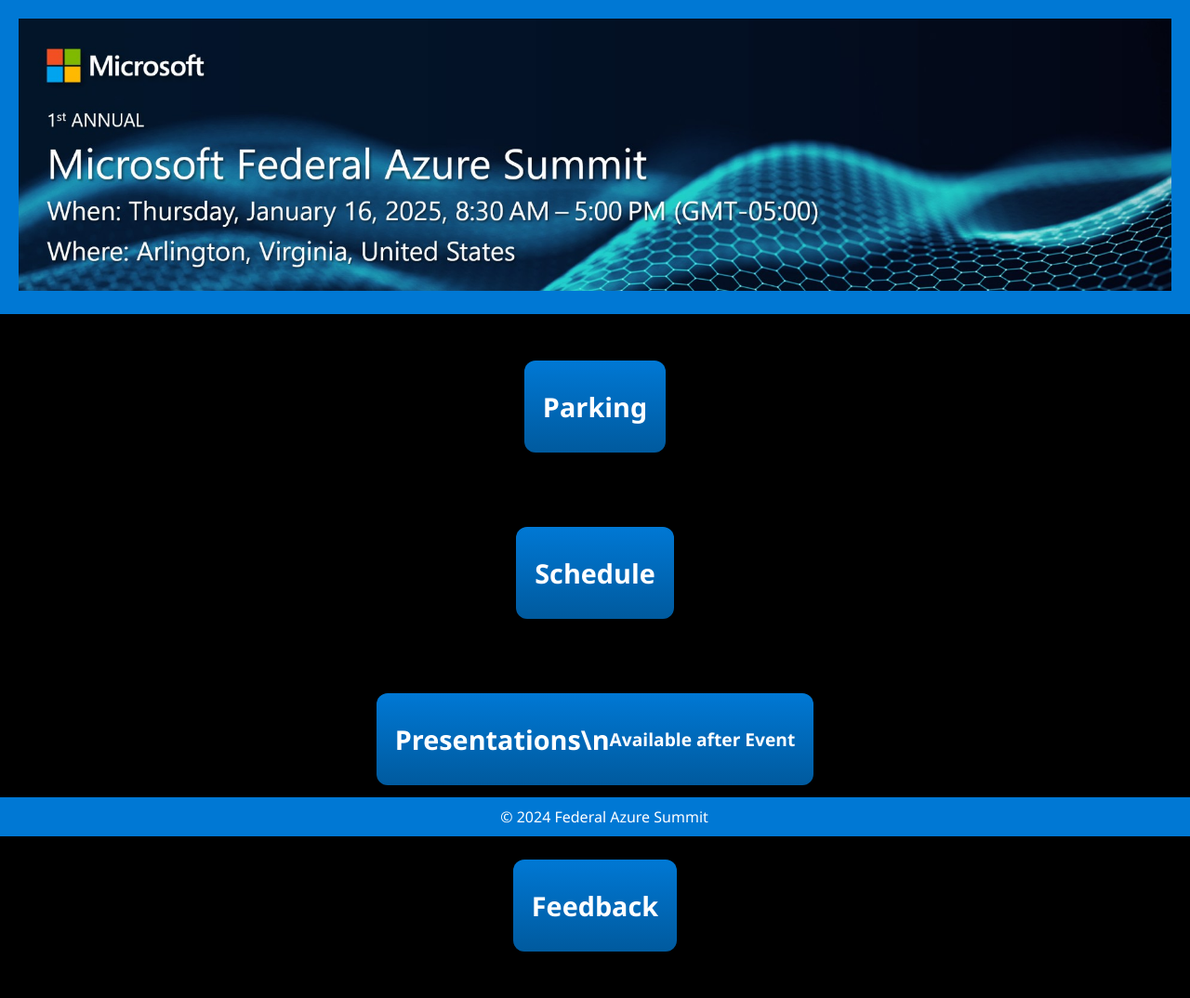
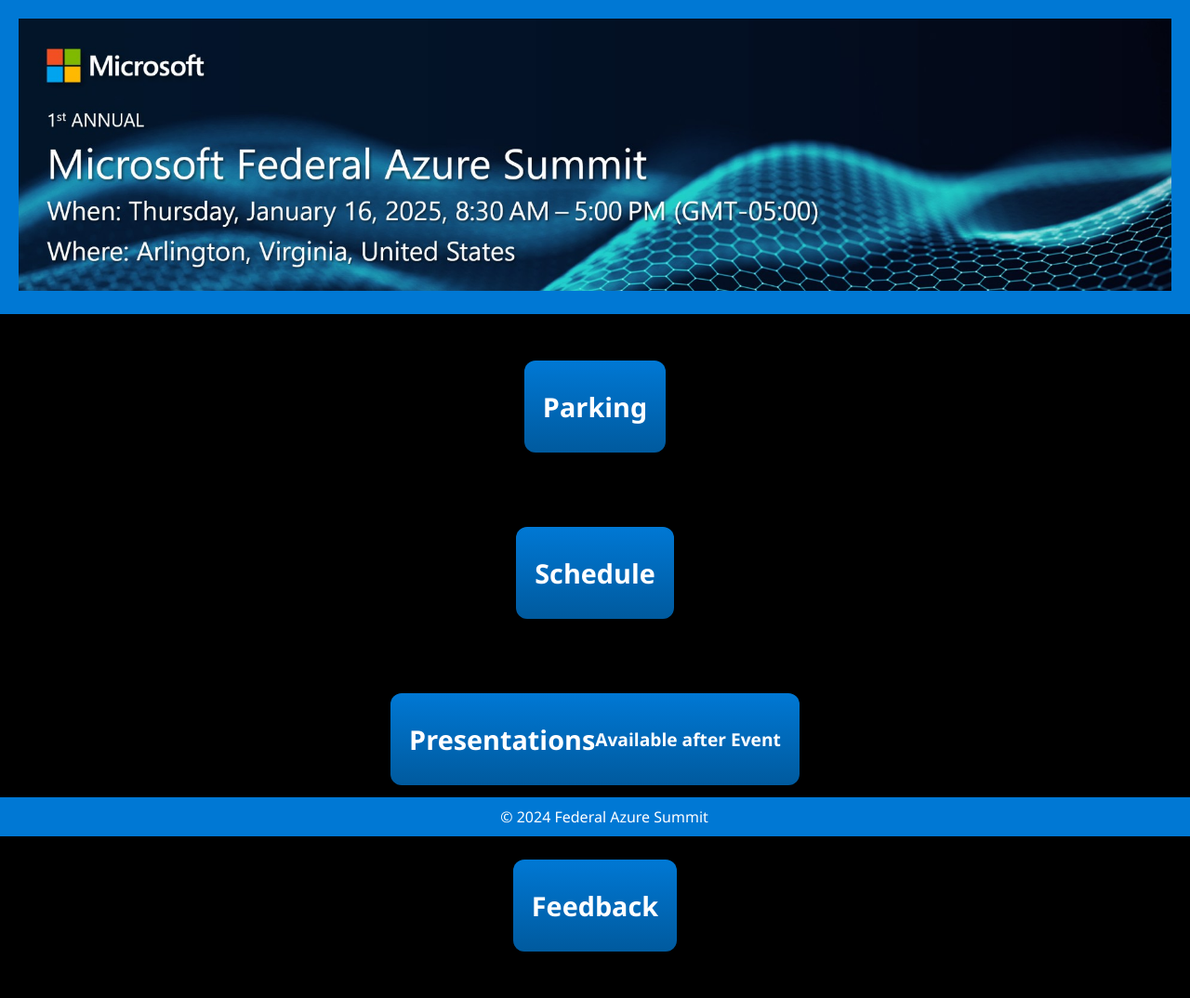
Before and after one commit to msft-joe/FedAzSummit, a Jekyll site: the page index.html, which Jekyll copies as it is, in a window 1280 px wide. Shown: the whole page at 93% size. Built offline with Jekyll 4.4.1, drawn with Linux system fonts in a browser that asks for light colours.

```diff
--- a/index.html
+++ b/index.html
@@ -28,7 +28,7 @@
     </section>
     <section id="presentations">
         <a href="#" class="button">
-            <h2>Presentations\n</h2>
+            <h2>Presentations<br></h2>
             <p>Available after Event</p>
         </a>
     </section>
```
